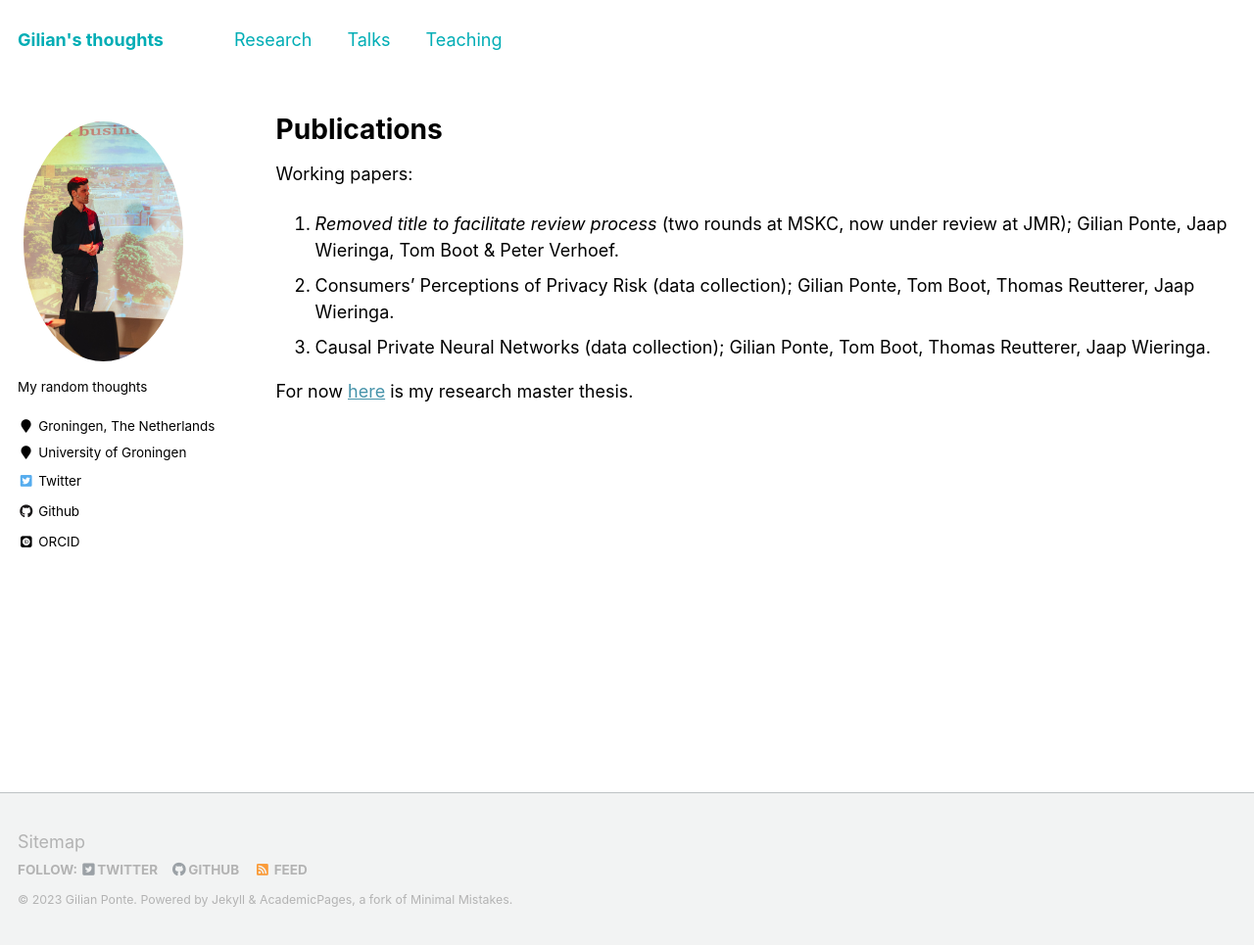
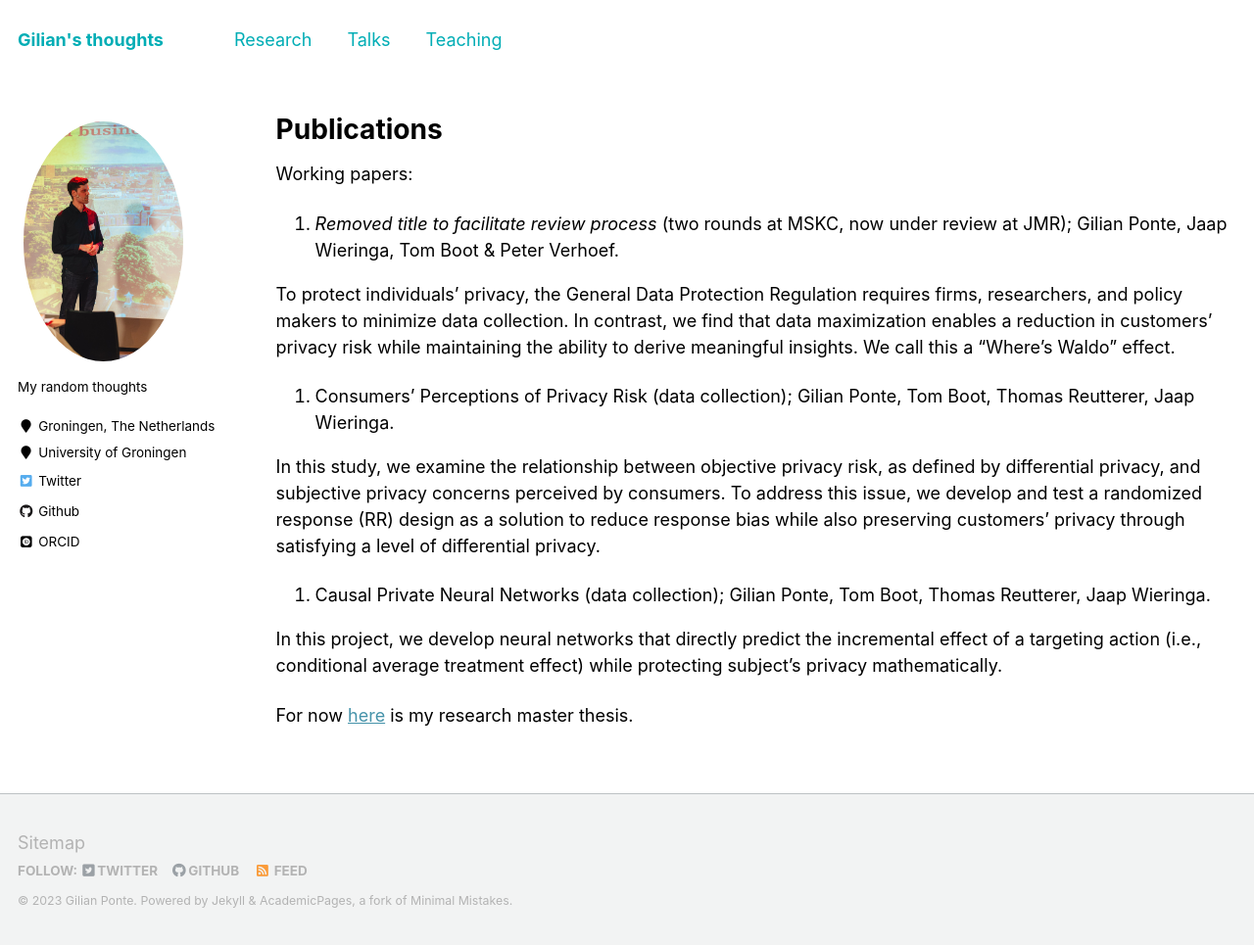
Before and after one commit to GilianPonte/gilianponte.github.io, a Jekyll site: the page built from _pages/publications.md, in a window 1280 px wide and 965 px high. Shown: the whole window at 98% size. Built offline with Jekyll 4.4.1, drawn with Linux system fonts in a browser that asks for light colours; some web fonts are replaced.

Commit message:
Update publications.md

```diff
--- a/_pages/publications.md
+++ b/_pages/publications.md
@@ -9,8 +9,16 @@ author_profile: true
 Working papers:
 
 1. _Removed title to facilitate review process_ (two rounds at MSKC, now under review at JMR); Gilian Ponte, Jaap Wieringa, Tom Boot & Peter Verhoef.
+
+To protect individuals’ privacy, the General Data Protection Regulation requires firms, researchers, and policy makers to minimize data collection. In contrast, we find that data maximization enables a reduction in customers' privacy risk while maintaining the ability to derive meaningful insights. We call this a “Where’s Waldo” effect.
+
 2. Consumers' Perceptions of Privacy Risk (data collection); Gilian Ponte, Tom Boot, Thomas Reutterer, Jaap Wieringa.
+
+In this study, we examine the relationship between objective privacy risk, as defined by differential privacy, and subjective privacy concerns perceived by consumers. To address this issue, we develop and test a randomized response (RR) design as a solution to reduce response bias while also preserving customers' privacy through satisfying a level of differential privacy.
+
 3. Causal Private Neural Networks (data collection); Gilian Ponte, Tom Boot, Thomas Reutterer, Jaap Wieringa.
+
+In this project, we develop neural networks that directly predict the incremental effect of a targeting action (i.e., conditional average treatment effect) while protecting subject's privacy mathematically.
 
 For now [here](https://github.com/GilianPonte/gilianponte.github.io/blob/master/files/RM_thesis_Gilian.pdf) is my research master thesis.
 
```
